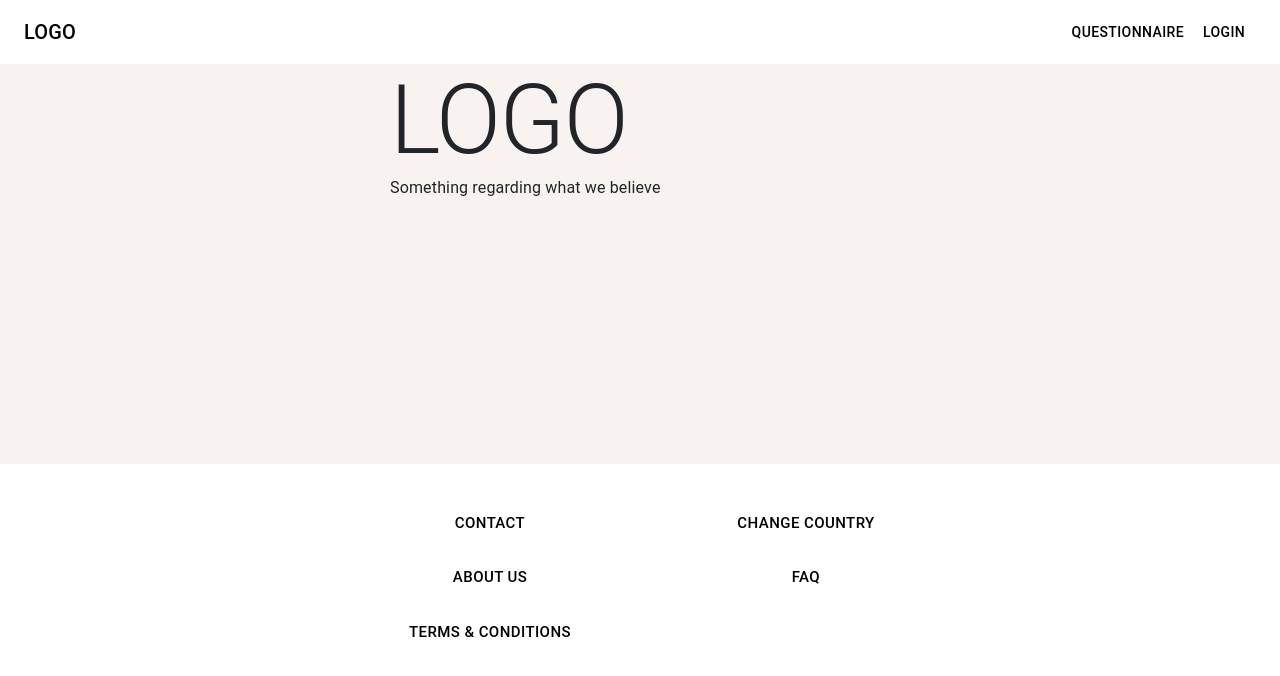
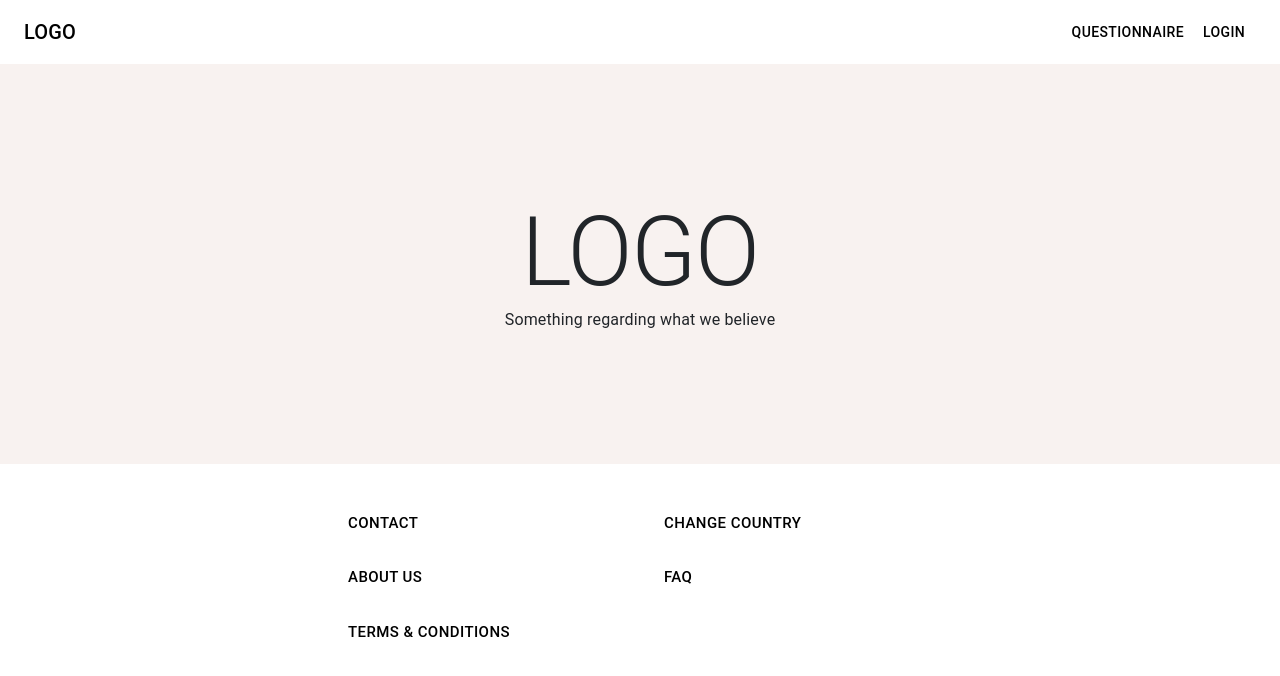
Before and after one commit to kevinc0229/litehouse, a React (Create React App) app: page / in a window 1280 px wide. Shown: the top 676 px of the page. Built offline with nearby package versions, Linux system fonts and the light colour scheme.

Commit message:
fixed homepage centering, button left align

```diff
--- a/src/components/BottomNavigation.js
+++ b/src/components/BottomNavigation.js
@@ -12,6 +12,7 @@ function Item(props) {
         fontWeight: "500",
         mx: "auto",
         width: 300,
+        justifyContent: "flex-start",
         ...sx,
       }}
       {...other}
--- a/src/components/Welcome.js
+++ b/src/components/Welcome.js
@@ -12,15 +12,19 @@ export default function Welcome() {
     >
       <Box
         sx={{
+          display: 'flex',
+          flexDirection: 'column',
           width: 500,
           height: 400,
           mx: "auto",
+          alignItems: 'center',
+          justifyContent: 'center'
         }}
       >
-        <Typography variant="h1" sx={{ mx: "auto" }}>
+        <Typography variant="h1" sx={{ mx: "auto",  textAlign: "center" }}>
           LOGO
         </Typography>{" "}
-        <Typography variant="body1" sx={{ mx: "auto" }}>
+        <Typography variant="body1" sx={{ mx: "auto", textAlign: "center" }}>
           Something regarding what we believe
         </Typography>
       </Box>
```
